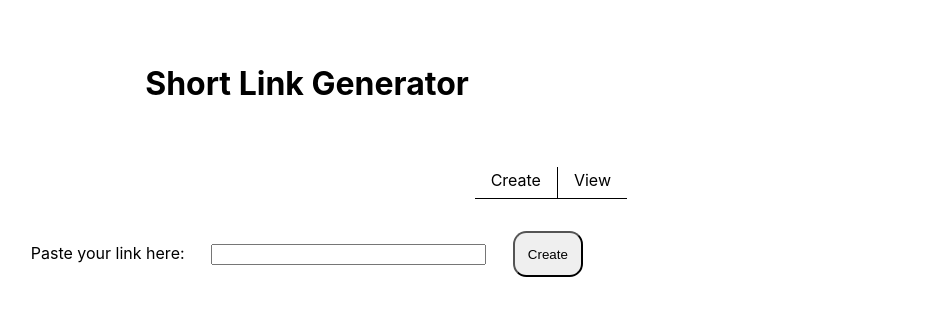
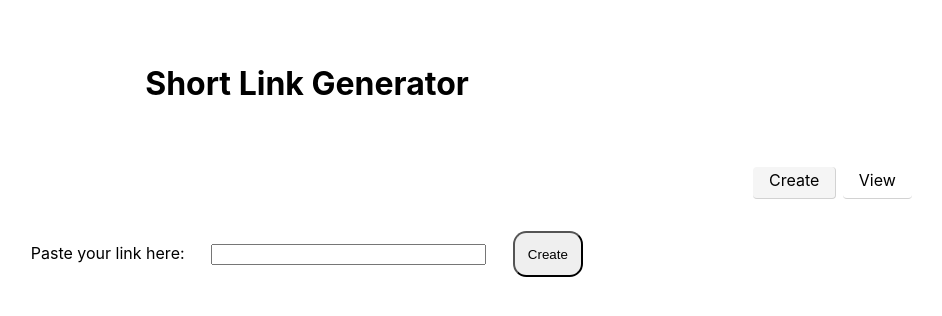
Before and after one commit to jan-strum/short-link-generator, a React (Create React App) app: page / in a window 1280 px wide. Shown: the top 316 px of the page, without its empty margins (333-1275 px from the left). Built offline with nearby package versions, Linux system fonts and the light colour scheme; no server answers; the HTML template or start-up script is replaced by a standard one.

Commit message:
Restyled navbar.

```diff
--- a/src/App.css
+++ b/src/App.css
@@ -6,20 +6,27 @@ h1 {
 nav {
   display: flex;
   justify-content: flex-end;
-  margin-right: 20em;
+  margin-right: 2em;
   margin-bottom: 2em;
 }
 
 .nav-item {
   padding: 0.2em 1em 0.5em 1em;
-  border-bottom: 1px solid black;
+  border-bottom: 1.5px solid rgb(210, 210, 210);
+  border-radius: 4px;
+  margin: 0 0.2em;
 }
 .nav-item:first-child {
-  border-right: 1px solid black;
+  border-right: 1.5px solid rgb(210, 210, 210);
 }
-
 .nav-item:hover {
   cursor: default;
+}
+#selected {
+  background-color: #f5f5f5;
+}
+#not-selected {
+  background-color: white;
 }
 
 #form {
--- a/src/App.js
+++ b/src/App.js
@@ -42,7 +42,10 @@ class App extends React.Component {
   render() {
     return (
       <div>
-        <Header toggleDisplay={this.toggleDisplay} />
+        <Header
+          toggleDisplay={this.toggleDisplay}
+          display={this.state.display}
+        />
         {this.state.display === 'create' ? (
           <CreateNewLink
             LINKS_URL={this.LINKS_URL}
--- a/src/components/Header.js
+++ b/src/components/Header.js
@@ -1,15 +1,23 @@
 import React from 'react'
 
-const Header = ({ toggleDisplay }) => (
+const Header = ({ toggleDisplay, display }) => (
   <div>
     <header>
       <h1>Short Link Generator</h1>
     </header>
     <nav>
-      <div className='nav-item' onClick={() => toggleDisplay('create')}>
+      <div
+        id={display === 'create' ? 'selected' : 'not-selected'}
+        className='nav-item'
+        onClick={() => toggleDisplay('create')}
+      >
         Create
       </div>
-      <div className='nav-item' onClick={() => toggleDisplay('view')}>
+      <div
+        id={display === 'view' ? 'selected' : 'not-selected'}
+        className='nav-item'
+        onClick={() => toggleDisplay('view')}
+      >
         View
       </div>
     </nav>
```
